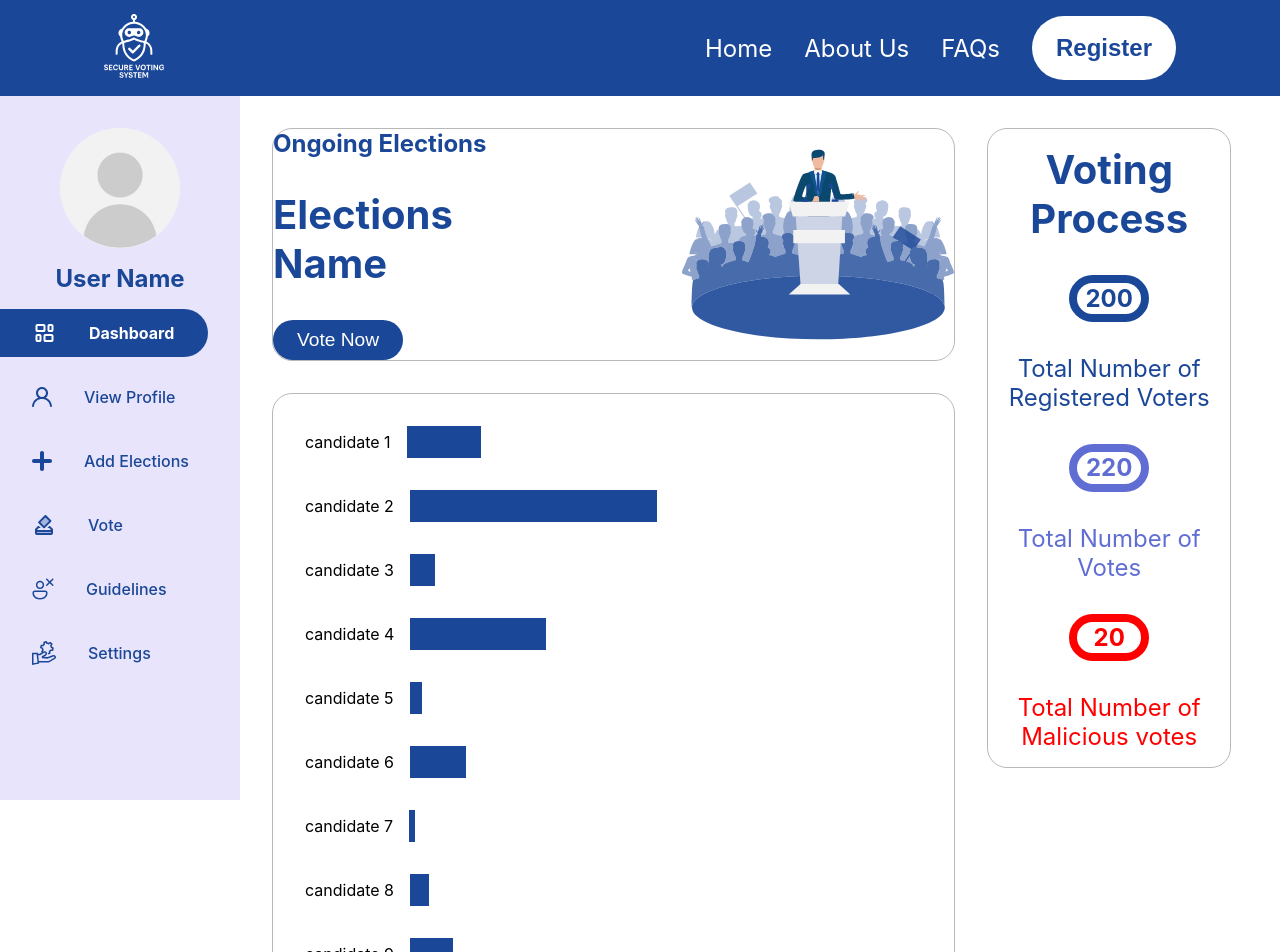
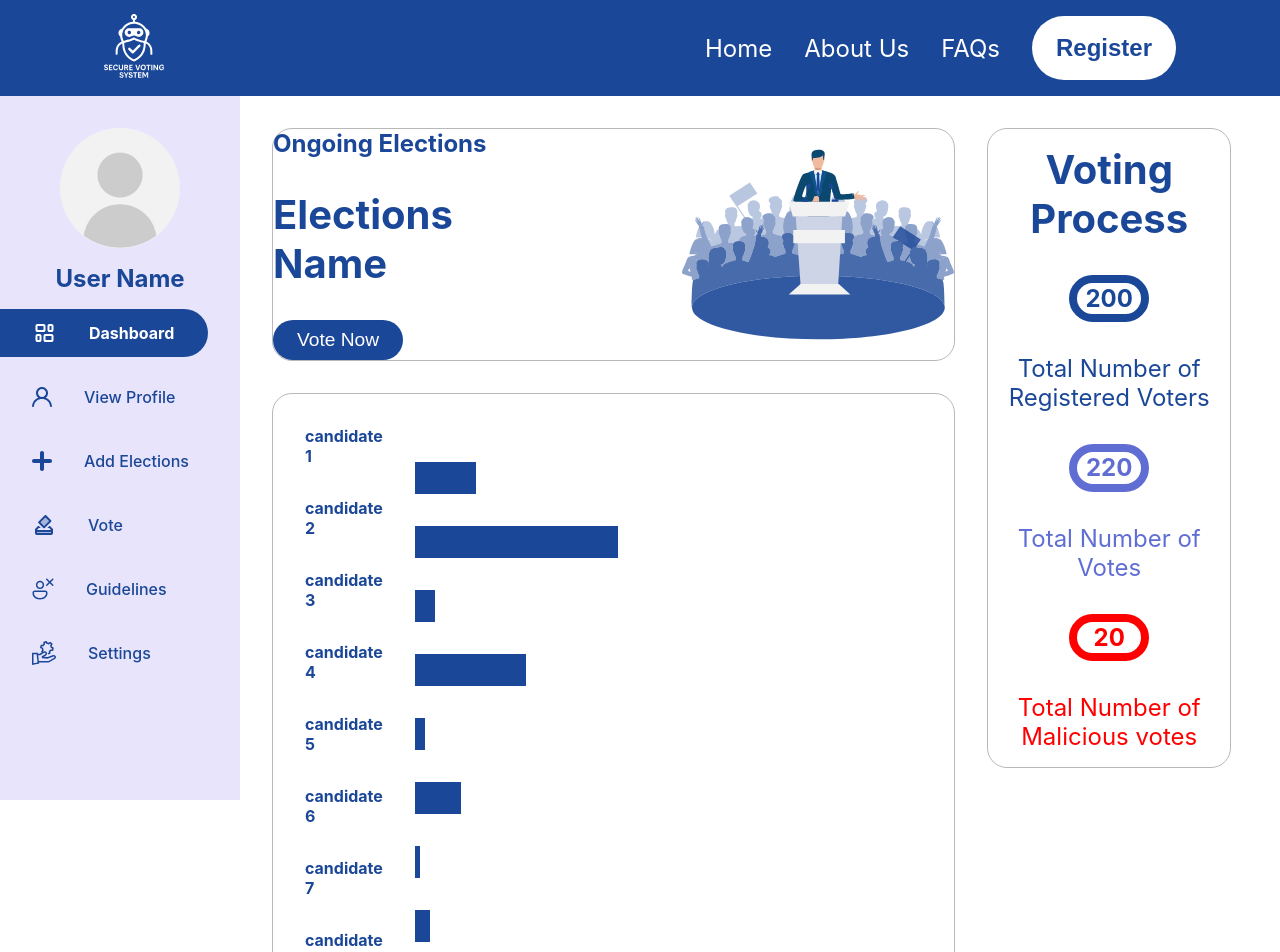
Before and after one commit to Houssien-Zeineddine/secure_remote_voting_system, a React (Vite) app in the folder client/: page /dashboard in a window 1280 px wide. Shown: the top 952 px of the page. Built offline with nearby package versions, Linux system fonts and the light colour scheme.

Commit message:
updating the live result graph design

```diff
--- a/client/src/pages/Dashboard/Elections/index.jsx
+++ b/client/src/pages/Dashboard/Elections/index.jsx
@@ -76,17 +76,20 @@ const Elections = () => {
           <img src={politician} alt="Politician giving his speech to public" />
         </div>
         <div className="dashboard-live-results">
-          {Object.entries(results).map(([id, candidate]) => (
-            <div key={id} className="candidate-row">
-              <span className="candidates-names">
-                {candidate.candidate_name}
-              </span>
+          <div className="candidates-names">
+            {Object.entries(results).map(([id, candidate]) => (
+              <p key={id}>{candidate.candidate_name}</p>
+            ))}
+          </div>
+          <div className="bars-container">
+            {Object.entries(results).map(([id, candidate]) => (
               <div
+                key={id}
                 className="vote-bar"
                 style={{ width: `${candidate.result}%` }}
               />
-            </div>
-          ))}
+            ))}
+          </div>
         </div>
       </div>
       <div className="statistics-container">
--- a/client/src/pages/Dashboard/Elections/style.css
+++ b/client/src/pages/Dashboard/Elections/style.css
@@ -5,7 +5,6 @@
     gap: 2rem;
     margin: 2rem;
     height: 100%;
-    /* width: 100%; */
 }
 
 .dashboard-description {
@@ -40,6 +39,8 @@
     flex-direction: column;
     width: 70%;
     gap: 2rem;
+    color: var(--primary-color);
+    font-weight: var(--font-weight-bold);
 }
 
 /* live results container */
@@ -49,30 +50,31 @@
     border-radius: 20px;
     padding: 2rem;
     display: flex;
-    flex-direction: column;
+    justify-content: center;
+    align-items: center;
+    /* width: 100%; */
     gap: 2rem;
 }
 
 .candidates-names {
     display: flex;
-    flex-direction: row;
+    flex-direction: column;
     align-items: center;
     justify-content: center;
     width: fit-content;
     gap: 2rem;
 }
-.candidate-row {
-    display: flex;
-    gap: 1rem;
-}
-
-.live-results-bar {
-    border: 1px 1px 0 0 solid var(--border-color);
-}
 
 .vote-bar {
     height: 2rem;
     background-color: var(--primary-color);
+}
+
+.bars-container {
+    display: flex;
+    flex-direction: column;
+    gap: 2rem;
+    width: 100%;
 }
 
 /* statistics container */
```
